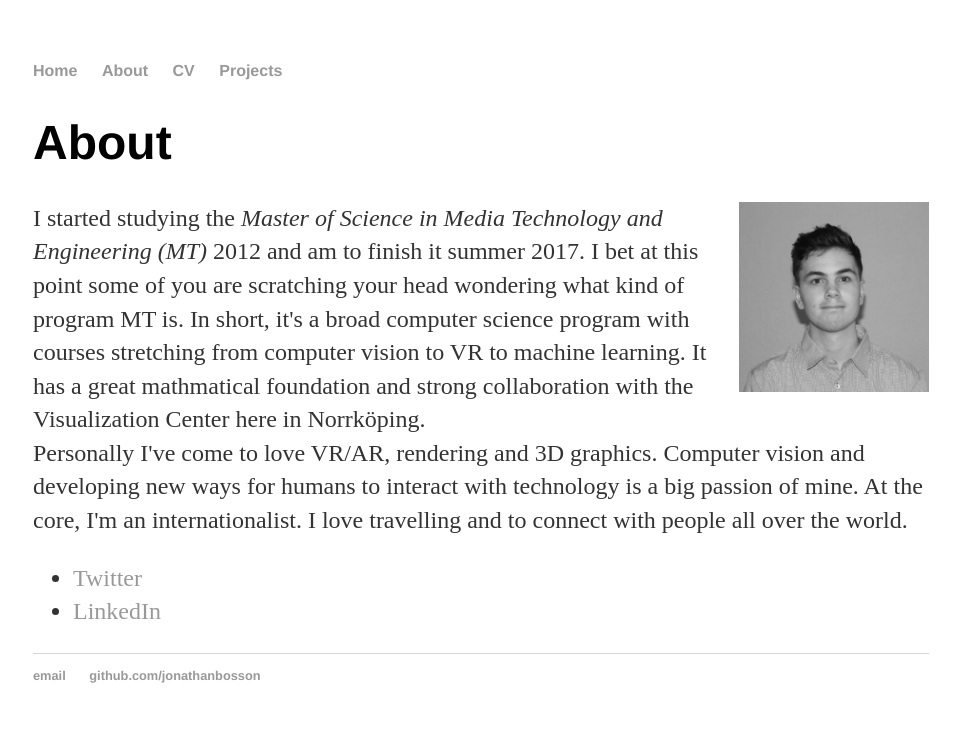
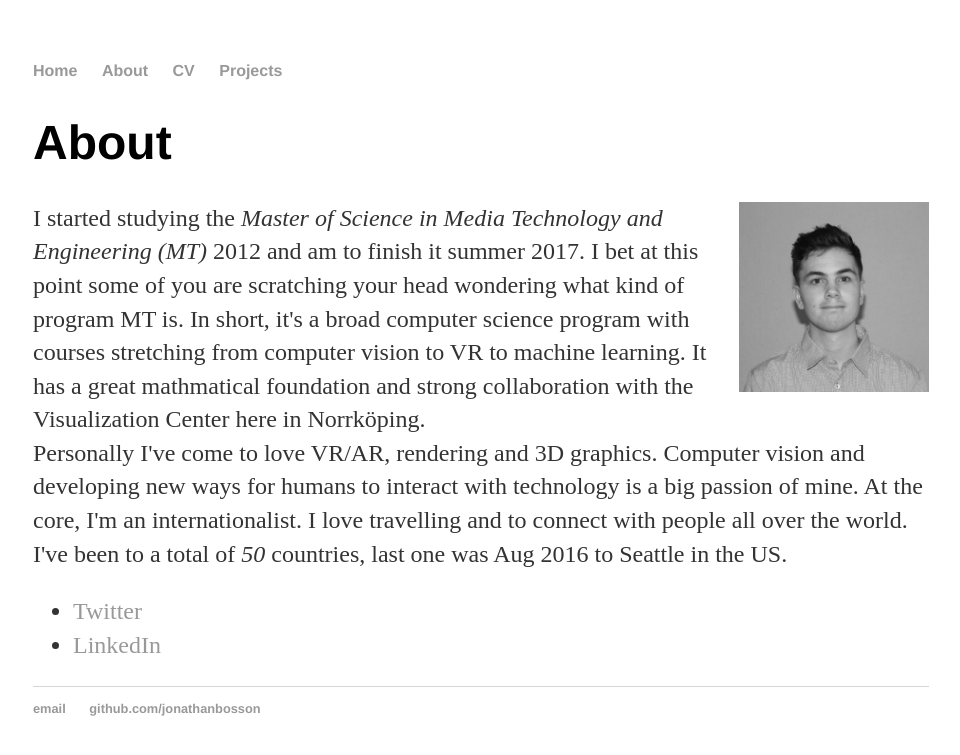
Before and after one commit to jonathanbosson/jonathanbosson.github.io, a Jekyll site: the page built from about/index.html, in a window 1280 px wide. Shown: the top 755 px of the page, without its empty margins (159-1119 px from the left). Built offline with Jekyll 4.4.1, drawn with Linux system fonts in a browser that asks for light colours.

Commit message:
added reports in cv and countries

```diff
--- a/about/index.html
+++ b/about/index.html
@@ -8,7 +8,9 @@
 
 			<img width="190" height="190" align="right" src="/images/jonte.jpeg">
 			<p>I started studying the <em>Master of Science in Media Technology and Engineering (MT)</em> 2012 and am to finish it summer 2017. I bet at this point some of you are scratching your head wondering what kind of program MT is. In short, it's a broad computer science program with courses stretching from computer vision to VR to machine learning. It has a great mathmatical foundation and strong collaboration with the Visualization Center here in Norrköping.<br>
-			Personally I've come to love VR/AR, rendering and 3D graphics. Computer vision and developing new ways for humans to interact with technology is a big passion of mine. At the core, I'm an internationalist. I love travelling and to connect with people all over the world.</p>
+			Personally I've come to love VR/AR, rendering and 3D graphics. Computer vision and developing new ways for humans to interact with technology is a big passion of mine.
+
+			At the core, I'm an internationalist. I love travelling and to connect with people all over the world. I've been to a total of <em>50</em> countries, last one was Aug 2016 to Seattle in the US.
 
 			<ul class="contacts">
 				<li><a href="https://twitter.com/jontebosson">Twitter</a></li>
--- a/blog/index.html
+++ b/blog/index.html
@@ -1,6 +1,6 @@
 ---
 layout: default
-title: Jonathan Bosson's Projects
+title: Past Projects
 ---
 <h1>{{ page.title }}</h1>
 <ul class="posts">
--- a/cv/index.html
+++ b/cv/index.html
@@ -14,7 +14,9 @@
 					jonathanbosson@gmail.com</span>
 					</address>
 
-					<h4>Past Projects</h4>
+					<h4>Reports from Past Projects</h4>
+
+					<p><strong>Modelling & Simulation:</strong> <a href="/reports/lab1_jonbo665.pdf">HalfEdge</a>, <a href="/reports/lab2_jonbo665.pdf">Decimation</a>, <a href="/reports/lab3_jonbo665.pdf">Splines & Subdivision</a>, <a href="/reports/lab4_jonbo665.pdf">Implicit Surfaces</a>, <a href="/reports/lab5_jonbo665.pdf">Level-sets</a>, <a href="/reports/lab6_jonbo665.pdf">Fluid Simluation</a>, <em>TNM079 course</em>.
 
 					<p><strong>Bachelor Thesis: <a href="/reports/DooVR_Rapport.pdf">DooVR - Interaktiv modellering i virtuell verklighet.</a></strong> <em>TNM094 course</em>.
 
```
